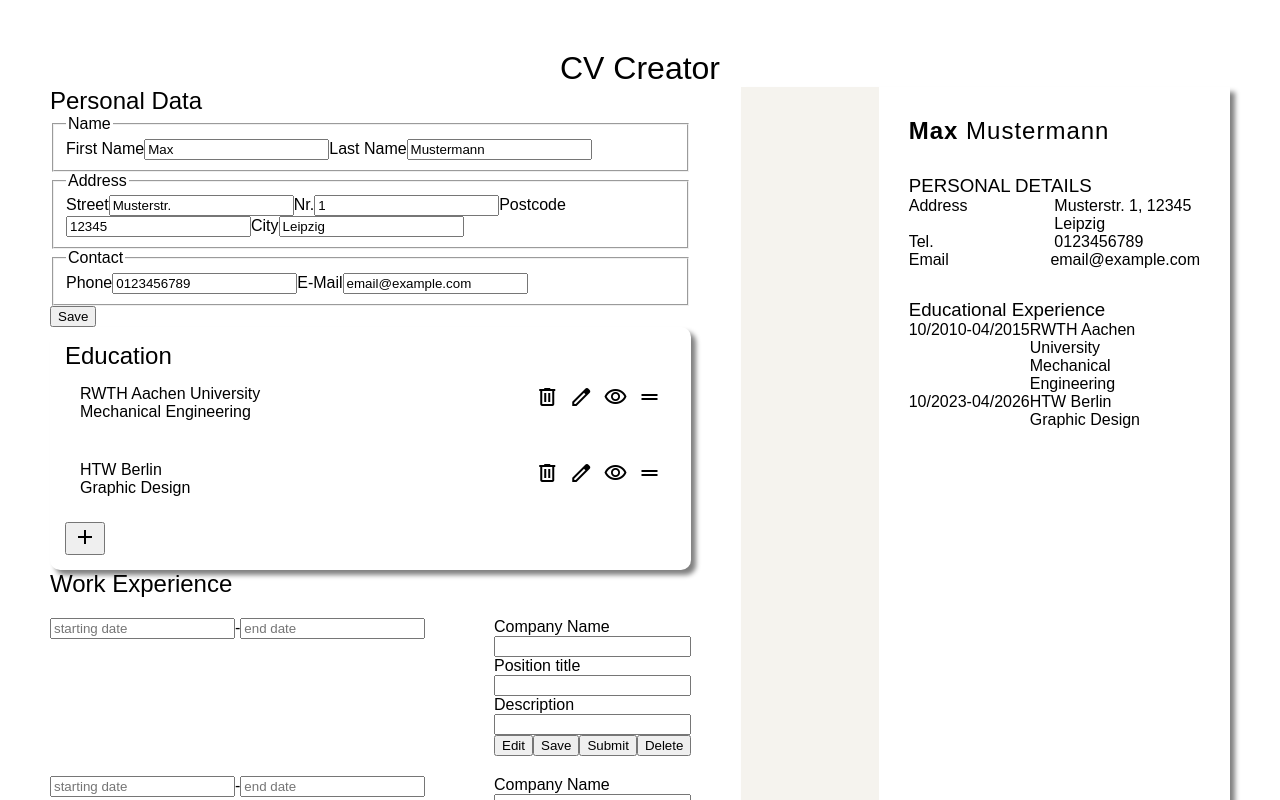
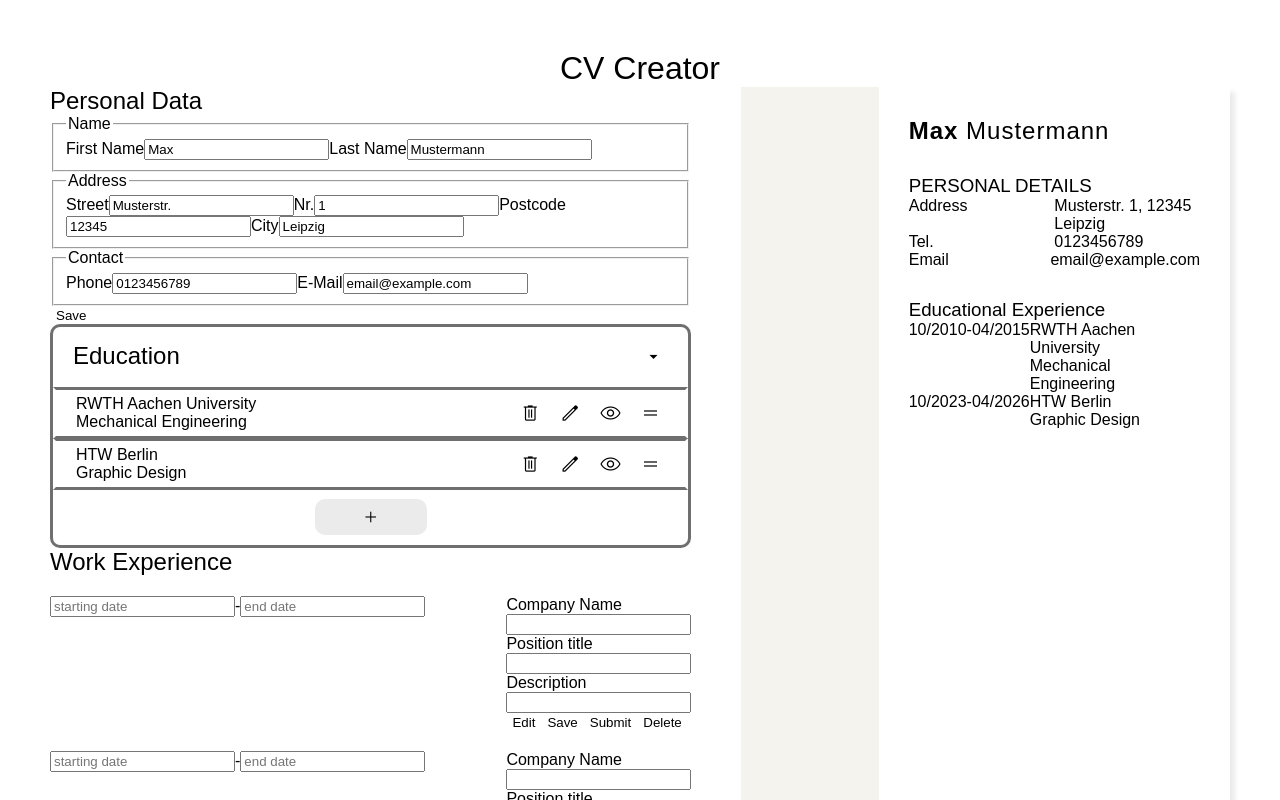
Before and after one commit to tln12/cv-project, a React (Vite) app: page / in a window 1280 px wide. Shown: the top 800 px of the page. Built offline with nearby package versions, Linux system fonts and the light colour scheme; a web font is replaced by a local one.

Commit message:
add styling

```diff
--- a/index.html
+++ b/index.html
@@ -5,7 +5,7 @@
     <link rel="icon" type="image/svg+xml" href="/vite.svg" />
     <link href="https://fonts.cdnfonts.com/css/gill-sans-mt-2" rel="stylesheet">
     <!-- Icons -->
-    <link rel="stylesheet" href="https://fonts.googleapis.com/css2?family=Material+Symbols+Outlined:opsz,wght,FILL,GRAD@40,200,0,0" />    <meta name="viewport" content="width=device-width, initial-scale=1.0" />
+    <link rel="stylesheet" href="https://fonts.googleapis.com/css2?family=Material+Symbols+Outlined:opsz,wght,FILL,GRAD@20..48,100..700,0..1,-50..200" />
     <title>Vite + React</title>
   </head>
   <body>
--- a/src/components/educational-experience/EExperience.css
+++ b/src/components/educational-experience/EExperience.css
@@ -1,27 +1,75 @@
 * {
-    --padding-control: 15px;
+    --padding-lr-control: 20px;
+    --padding-tb-list-control: 5px;
+    --padding-tb-form-control: 15px;
     /* border all radius */
     --bar-control: 10px;
 }
 #ee-control {
-    box-shadow: 5px 5px 5px grey;
+    background-color: white;
+    display: flex;
+    flex-direction: column;
     border-radius: var(--bar-control);
-    padding: var(--padding-control);
+    border: solid var(--side-font-color);
+}
+#ee-control h2.section-title{
+    padding: 15px var(--padding-lr-control);
+    display: flex;
+    justify-content: space-between;
+}
+#ee-control > .material-symbols-outlined{
+    margin: 10px;
+    text-align: center;
+    width: 100px;
+    align-self: center;
+    border: solid transparent;
+    background-color: var(--shadow-color);
+}
+#ee-control > .material-symbols-outlined:hover{
+    border: solid var(--side-font-color);
+}
+/*********
+*   LIST
+**********/
+#ee-control .ee-c-entry {
+    padding: var(--padding-tb-list-control) var(--padding-lr-control);
+    border-style: solid;
+    border-color: var(--side-font-color) transparent;
+    margin-bottom: -1px;
+    display: flex;
+    justify-content: space-between;
+    gap: 10px;
 }
 #ee-control .ee-c-info {
     display: flex;
     flex-direction: column;
 }
-#ee-control .ee-c-entry {
-    padding: var(--padding-control);
-    background-color: white;
-    border-radius: var(--bar-control);
-    border-color: #F5F3EE;
-    margin-bottom: 10px;
-    display: flex;
-    justify-content: space-between;
-}
 #ee-control .ee-c-tools {
+    align-self: center;
     display: flex;
     gap: 10px;
 }
+/**********
+*   FORM
+**********/
+#ee-control .ee-c-form {
+    display: flex;
+    flex-direction: column;
+    padding: var(--padding-tb-form-control) var(--padding-lr-control);
+    gap: 10px;
+}
+#ee-control .ee-c-form .ee-c-date {
+    display: flex;
+    gap: 50px;
+}
+#ee-control .ee-c-form label {
+    display: flex;
+    flex-direction: column;
+    flex: 2;
+}
+#ee-control .ee-c-form label>span{
+    color: var(--side-font-color);
+}
+#ee-control .ee-c-form button[type='submit'] {
+    align-self: flex-end;
+}
--- a/src/components/educational-experience/EExperienceControl.jsx
+++ b/src/components/educational-experience/EExperienceControl.jsx
@@ -6,7 +6,7 @@ function EEListElement({ entry, handleEdit, handleDeleteEntry, handleToggleVisib
     return(
         <li className='ee-c-entry' data-id={entry.id}>
             <div className='ee-c-info'>
-                <span>{entry.schoolName}</span>
+                <h4>{entry.schoolName}</h4>
                 <span>{entry.titleOfStudy}</span>
             </div>
             <div className="ee-c-tools">
@@ -34,28 +34,33 @@ function EEList({ education, handleCreateEntry, handleDeleteEntry, handleEdit, h
     return (
         <>
             <ul>{educationEntries}</ul>
-            <button onClick={handleCreateEntry}>
-                <span className="material-symbols-outlined ">add</span>
-            </button>
+            <span className="material-symbols-outlined" onClick={handleCreateEntry}>add</span>
         </>
     );
 }
 
 function EEForm({ formData, handleChange, handleReturn, mode, handleSubmit }) {
     return(
-        <form className="ee-entry" data-id={formData.id} onSubmit={handleSubmit}>
+        <form className="ee-c-form" data-id={formData.id} onSubmit={handleSubmit}>
             {mode == 'edit' && <span className="material-symbols-outlined" onClick={handleReturn}>arrow_back</span>}
-            <div className="ee-date">
-                <input id="starting-date" placeholder='starting date' value={formData.startingDate} onChange={handleChange}></input>
-                <span>-</span>
-                <input id="end-date" placeholder='end date' value={formData.endDate} onChange={handleChange}></input>
+            <div className="ee-c-date">
+                <label>
+                    <span>starting date</span>
+                    <input type="date" id="starting-date" placeholder='starting date' value={formData.startingDate} onChange={handleChange}></input>
+                </label>
+                <label>
+                    <span>end date</span>
+                    <input type="date" id="end-date" placeholder='end date' value={formData.endDate} onChange={handleChange}></input>
+                </label>
             </div>
-            <div className="ee-info">
-                <label>School Name</label>
+            <label>
+                <span>school name</span>
                 <input id="school-name" value={formData.schoolName} onChange={handleChange}></input>
-                <label>Title of Study</label>
+            </label>
+            <label>
+                <span>title of study</span>
                 <input id="title-of-study" value={formData.titleOfStudy} onChange={handleChange}></input>
-            </div>
+            </label>
             {mode == 'create' && <button type='button' onClick={handleReturn}><span className="material-symbols-outlined">close</span></button>}
             <button type='submit'><span className="material-symbols-outlined">check</span></button>
         </form>
@@ -89,7 +94,10 @@ export default function EExperienceControl(props) {
 
     return(
         <section id="ee-control">
-            <h2 >Education</h2>
+            <h2 className='section-title'>
+                <span>Education</span>
+                <span className="material-symbols-outlined ">arrow_drop_down</span>
+            </h2>
             {content}
         </section>
     );
--- a/src/styles/style.css
+++ b/src/styles/style.css
@@ -1,6 +1,10 @@
 body {
     width: 100vw;
     margin: 0;
+    /* background-color: #F5F3EE; */
+    background-color: white;
+    --side-font-color: rgb(111, 111, 111);
+    --shadow-color: rgb(235, 235, 235);
 }
 #root {
     font-family: sans-serif;
@@ -47,7 +51,7 @@ section.display {
     width: 60%;
     height: 60vw;
     display: flex;
-    box-shadow: 5px 5px 5px grey;
+    box-shadow: 5px 5px 5px var(--shadow-color);
 }
 section.display aside {
     width: 33%;
@@ -94,3 +98,21 @@ ul {
     padding: 0;
     list-style-type: none;
 }
+span.material-symbols-outlined {
+    padding: 3px;
+    cursor: default;
+    border-radius: var(--bar-control);
+    color: var(--side-color);
+    font-variation-settings:
+    'FILL' 0,
+    'wght' 300,
+    'GRAD' -25,
+    'opsz' 20
+}
+.material-symbols-outlined:hover {
+    background-color: var(--shadow-color);
+}
+button {
+    border: none;
+    background-color: white;
+}
```
